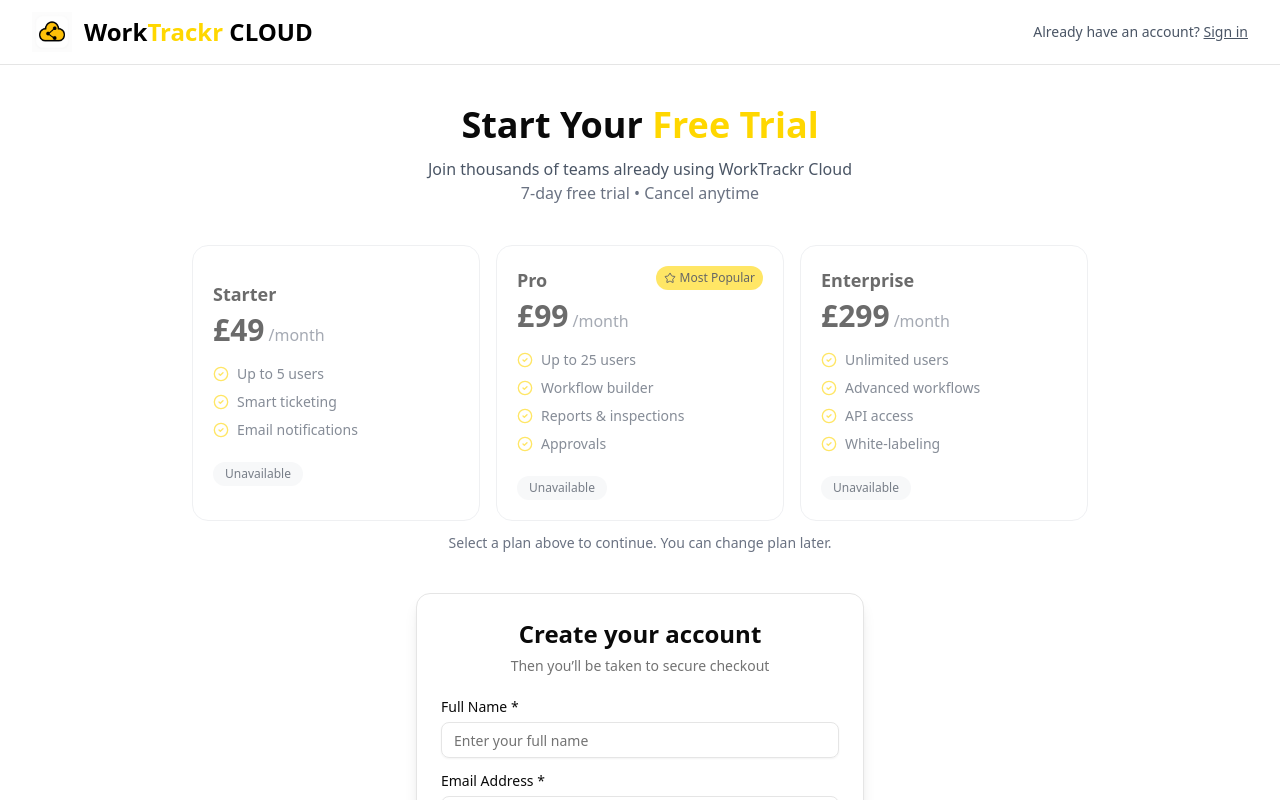
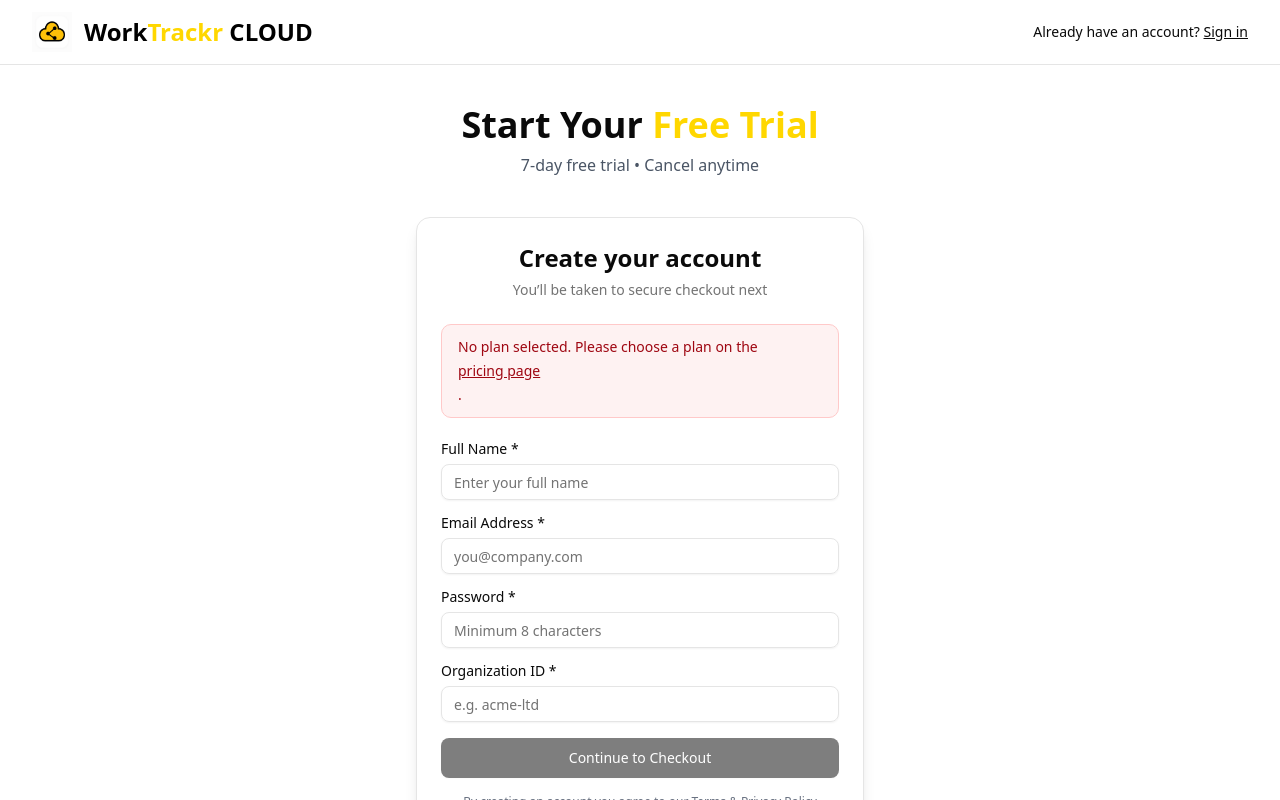
Before and after one commit to H6gvbhYujnhwP/worktrackr-app, a React (Vite) app in the folder web/client/: page /signup in a window 1280 px wide. Shown: the top 800 px of the page. Built offline with nearby package versions, Linux system fonts and the light colour scheme.

Commit message:
Update SignUp.jsx

```diff
--- a/web/client/src/SignUp.jsx
+++ b/web/client/src/SignUp.jsx
@@ -1,208 +1,106 @@
 // web/client/src/SignUp.jsx
 import React, { useEffect, useMemo, useState } from 'react'
-import { useNavigate, Link } from 'react-router-dom'
-import { Button } from '@app/components/ui/button.jsx'
-import { Card, CardContent, CardDescription, CardHeader, CardTitle } from '@app/components/ui/card.jsx'
-import { Input } from '@app/components/ui/input.jsx'
-import { Label } from '@app/components/ui/label.jsx'
-import { Alert, AlertDescription } from '@app/components/ui/alert.jsx'
-import { CheckCircle2, Loader2, Star } from 'lucide-react'
+import { useNavigate, useSearchParams } from 'react-router-dom'
+import { Button } from '@/components/ui/button.jsx'
+import { Card, CardContent, CardDescription, CardHeader, CardTitle } from '@/components/ui/card.jsx'
+import { Input } from '@/components/ui/input.jsx'
+import { Label } from '@/components/ui/label.jsx'
+import { Alert, AlertDescription } from '@/components/ui/alert.jsx'
+import { Loader2, CheckCircle, ArrowLeft, BadgeCheck } from 'lucide-react'
 import worktrackrLogo from './assets/worktrackr_icon_only.png'
 
-/** Resolve Stripe price IDs:
- *  - Prefer Vite env vars (VITE_PRICE_STARTER/PRO/ENTERPRISE)
- *  - Else use any price ids saved in localStorage (price_id_starter/pro/enterprise)
+/**
+ * Map your Stripe Price IDs to a friendly label shown on the form.
+ * Replace the placeholder values with your live price IDs (or keep as-is if you’re
+ * already writing them from Pricing.jsx via localStorage).
  */
-function resolvePriceIds() {
-  const ls = typeof window !== 'undefined' ? window.localStorage : null
-  const fromEnv = {
-    starter: import.meta.env.VITE_PRICE_STARTER || '',
-    pro: import.meta.env.VITE_PRICE_PRO || '',
-    enterprise: import.meta.env.VITE_PRICE_ENTERPRISE || '',
-  }
-  const fromLocal = {
-    starter: ls?.getItem('price_id_starter') || '',
-    pro: ls?.getItem('price_id_pro') || '',
-    enterprise: ls?.getItem('price_id_enterprise') || '',
-  }
-  return {
-    starter: fromEnv.starter || fromLocal.starter || '',
-    pro: fromEnv.pro || fromLocal.pro || '',
-    enterprise: fromEnv.enterprise || fromLocal.enterprise || '',
-  }
-}
-
-const plans = [
-  {
-    key: 'starter',
-    name: 'Starter',
-    priceLabel: '£49',
-    period: '/month',
-    badge: null,
-    features: [
-      'Up to 5 users',
-      'Smart ticketing',
-      'Email notifications',
-    ],
-  },
-  {
-    key: 'pro',
-    name: 'Pro',
-    priceLabel: '£99',
-    period: '/month',
-    badge: { text: 'Most Popular', icon: Star },
-    features: [
-      'Up to 25 users',
-      'Workflow builder',
-      'Reports & inspections',
-      'Approvals',
-    ],
-  },
-  {
-    key: 'enterprise',
-    name: 'Enterprise',
-    priceLabel: '£299',
-    period: '/month',
-    badge: null,
-    features: [
-      'Unlimited users',
-      'Advanced workflows',
-      'API access',
-      'White-labeling',
-    ],
-  },
-]
-
-function PlanCard({ plan, active, disabled, onSelect }) {
-  const BadgeIcon = plan.badge?.icon
-  return (
-    <button
-      type="button"
-      aria-pressed={active}
-      onClick={() => !disabled && onSelect(plan.key)}
-      className={[
-        'w-full text-left rounded-2xl border p-5 transition focus:outline-none',
-        disabled ? 'opacity-60 cursor-not-allowed' : 'hover:shadow-md',
-        active
-          ? 'border-black ring-2 ring-black/10 shadow-lg bg-white'
-          : 'border-gray-200 bg-white',
-      ].join(' ')}
-    >
-      <div className="flex items-start justify-between">
-        <div>
-          <div className="text-lg font-semibold">{plan.name}</div>
-          <div className="mt-1 flex items-baseline gap-1">
-            <div className="text-3xl font-bold">{plan.priceLabel}</div>
-            <div className="text-gray-500">{plan.period}</div>
-          </div>
-        </div>
-        {plan.badge && (
-          <span className="inline-flex items-center gap-1 rounded-full px-2 py-1 text-xs font-medium worktrackr-bg-yellow text-black">
-            {BadgeIcon ? <BadgeIcon className="w-3 h-3" /> : null}
-            {plan.badge.text}
-          </span>
-        )}
-      </div>
-
-      <ul className="mt-4 space-y-2">
-        {plan.features.map((f, i) => (
-          <li key={i} className="flex items-start gap-2 text-sm text-gray-700">
-            <CheckCircle2 className="w-4 h-4 worktrackr-yellow flex-shrink-0 mt-0.5" />
-            <span>{f}</span>
-          </li>
-        ))}
-      </ul>
-
-      <div className="mt-5">
-        <span
-          className={[
-            'inline-flex items-center rounded-full px-3 py-1 text-xs font-medium',
-            active ? 'bg-black text-white' : 'bg-gray-100 text-gray-800',
-          ].join(' ')}
-        >
-          {active ? 'Selected' : disabled ? 'Unavailable' : 'Select'}
-        </span>
-      </div>
-    </button>
-  )
+const PRICE_META = {
+  // Example:
+  // 'price_123STARTER': { name: 'Starter', amount: '£49', suffix: '/month' },
+  // 'price_123PRO':     { name: 'Pro',     amount: '£99', suffix: '/month' },
+  // 'price_123ENT':     { name: 'Enterprise', amount: '£299', suffix: '/month' },
 }
 
 export default function SignUp() {
   const nav = useNavigate()
-  const [form, setForm] = useState({ name: '', email: '', password: '', orgId: '' })
-  const [errors, setErrors] = useState({})
+  const [qs] = useSearchParams()
+
+  const [form, setForm] = useState({ full_name: '', email: '', password: '', org_slug: '' })
+  const [busy, setBusy] = useState(false)
+  const [fieldErrors, setFieldErrors] = useState({})
   const [generalError, setGeneralError] = useState(null)
-  const [busy, setBusy] = useState(false)
+  const [selectedPriceId, setSelectedPriceId] = useState('')
 
-  const priceIds = useMemo(resolvePriceIds, [])
-  const [selectedPlan, setSelectedPlan] = useState('') // 'starter' | 'pro' | 'enterprise' | ''
-  const selectedPriceId = selectedPlan ? priceIds[selectedPlan] : ''
+  // Resolve the selected plan (URL param takes precedence, otherwise localStorage)
+  useEffect(() => {
+    const urlPrice = qs.get('price')
+    const stored = localStorage.getItem('selectedPriceId') || ''
+    const chosen = urlPrice || stored || ''
+    setSelectedPriceId(chosen)
+  }, [qs])
 
-  // Load preselected plan from Pricing page (if any)
-  useEffect(() => {
-    const pre = localStorage.getItem('selectedPlan')
-    if (pre && ['starter', 'pro', 'enterprise'].includes(pre)) setSelectedPlan(pre)
-  }, [])
+  const selectedPlanMeta = useMemo(() => {
+    if (!selectedPriceId) return null
+    return PRICE_META[selectedPriceId] || { name: 'Selected plan', amount: '', suffix: '' }
+  }, [selectedPriceId])
 
-  function onChange(e) {
+  const onChange = (e) => {
     const { name, value } = e.target
-    setForm(prev => ({ ...prev, [name]: value }))
-    if (errors[name]) setErrors(prev => ({ ...prev, [name]: null }))
+    setForm((s) => ({ ...s, [name]: value }))
+    if (fieldErrors[name]) {
+      setFieldErrors((s) => ({ ...s, [name]: null }))
+    }
+    setGeneralError(null)
   }
 
-  function validate() {
-    const next = {}
-    if (!selectedPlan || !selectedPriceId) next.plan = 'Please choose a plan.'
-    if (!form.name.trim()) next.name = 'Name is required.'
-    if (!form.email.trim()) next.email = 'Email is required.'
-    else if (!/^[^\s@]+@[^\s@]+\.[^\s@]+$/.test(form.email)) next.email = 'Email is invalid.'
-    if (!form.password || form.password.length < 8) next.password = 'Password must be at least 8 characters.'
-    if (!form.orgId.trim()) next.orgId = 'Organization ID is required.'
-    return next
+  const validate = () => {
+    const errs = {}
+    if (!selectedPriceId) errs.price = 'Please choose a plan on the pricing page first.'
+    if (!form.full_name.trim()) errs.full_name = 'Full name is required.'
+    if (!form.email.trim()) errs.email = 'Email is required.'
+    else if (!/^[^\s@]+@[^\s@]+\.[^\s@]+$/.test(form.email)) errs.email = 'Enter a valid email.'
+    if (!form.password || form.password.length < 8) errs.password = 'Password must be at least 8 characters.'
+    if (!form.org_slug.trim()) errs.org_slug = 'Organization ID is required.'
+    return errs
   }
 
-  async function onSubmit(e) {
+  const submit = async (e) => {
     e.preventDefault()
     setGeneralError(null)
-    const v = validate()
-    if (Object.keys(v).length) {
-      setErrors(v)
+    setFieldErrors({})
+    const errs = validate()
+    if (Object.keys(errs).length) {
+      setFieldErrors(errs)
       return
     }
 
-    setBusy(true)
     try {
+      setBusy(true)
+      // keep what Pricing wrote so /welcome/flows can still read it if needed
+      localStorage.setItem('selectedPriceId', selectedPriceId)
+
       const resp = await fetch('/api/auth/signup/start', {
         method: 'POST',
         headers: { 'Content-Type': 'application/json' },
         credentials: 'include',
         body: JSON.stringify({
-          full_name: form.name.trim(),
+          full_name: form.full_name.trim(),
           email: form.email.trim().toLowerCase(),
           password: form.password,
-          org_slug: form.orgId.trim(),
+          org_slug: form.org_slug.trim(),
           price_id: selectedPriceId,
         }),
       })
+
       const data = await resp.json().catch(() => ({}))
       if (!resp.ok || !data?.url) {
-        if (data?.details && Array.isArray(data.details)) {
-          const backend = {}
-          data.details.forEach(d => {
-            if (d?.path?.[0]) backend[d.path[0]] = d.message
-          })
-          setErrors(backend)
-        } else if (data?.error) {
-          setGeneralError(data.error)
-        } else {
-          setGeneralError('Failed to start checkout')
-        }
+        // surface validation-style messages if present
+        if (data?.error) setGeneralError(data.error)
+        else setGeneralError('Failed to start checkout. Please try again.')
         return
       }
 
-      localStorage.setItem('selectedPlan', selectedPlan)
-      localStorage.setItem('orgId', form.orgId.trim())
-
+      // Off to Stripe 🎟️
       window.location.href = data.url
     } catch (err) {
       setGeneralError(err.message || 'Network error')
@@ -213,7 +111,7 @@ export default function SignUp() {
 
   return (
     <div className="min-h-screen bg-background">
-      {/* Top nav */}
+      {/* Top bar */}
       <nav className="border-b bg-white">
         <div className="max-w-7xl mx-auto px-4 sm:px-6 lg:px-8">
           <div className="flex justify-between items-center h-16">
@@ -223,87 +121,96 @@ export default function SignUp() {
                 Work<span className="trackr">Trackr</span> CLOUD
               </div>
             </div>
-            <div className="text-sm text-gray-600">
+
+            <div className="text-sm">
               Already have an account?{' '}
-              <Link to="/login" className="underline">Sign in</Link>
+              <button className="underline hover:opacity-80" onClick={() => nav('/login')}>
+                Sign in
+              </button>
             </div>
           </div>
         </div>
       </nav>
 
-      {/* Heading */}
-      <section className="py-10 text-center">
+      {/* Title */}
+      <section className="py-10 px-4 text-center">
         <h1 className="text-4xl font-bold">
           Start Your <span className="worktrackr-yellow">Free Trial</span>
         </h1>
-        <p className="mt-3 text-gray-600">
-          Join thousands of teams already using WorkTrackr Cloud
-        </p>
-        <p className="text-gray-500">7-day free trial • Cancel anytime</p>
+        <p className="text-gray-600 mt-2">7-day free trial • Cancel anytime</p>
       </section>
 
-      {/* Plan cards */}
-      <section className="px-4">
-        <div className="max-w-4xl mx-auto">
-          <div className="grid gap-4 md:grid-cols-3">
-            {plans.map(p => {
-              const disabled = !priceIds[p.key]
-              return (
-                <PlanCard
-                  key={p.key}
-                  plan={p}
-                  active={selectedPlan === p.key}
-                  disabled={disabled}
-                  onSelect={(k) => setSelectedPlan(k)}
-                />
-              )
-            })}
-          </div>
-          {(!selectedPlan || !selectedPriceId) && (
-            <p className="mt-3 text-center text-sm text-gray-500">
-              Select a plan above to continue. You can change plan later.
-            </p>
-          )}
-        </div>
-      </section>
-
-      {/* Sign up form */}
-      <section className="py-10 px-4">
+      <section className="px-4 pb-16">
         <div className="max-w-md mx-auto">
           <Card className="shadow-lg">
             <CardHeader className="text-center">
               <CardTitle className="text-2xl">Create your account</CardTitle>
-              <CardDescription>Then you’ll be taken to secure checkout</CardDescription>
+              <CardDescription>You’ll be taken to secure checkout next</CardDescription>
             </CardHeader>
             <CardContent>
-              {generalError && (
-                <Alert className="mb-4 border-red-200 bg-red-50">
+              {/* Plan status */}
+              {!selectedPriceId ? (
+                <Alert className="mb-6 border-red-200 bg-red-50">
                   <AlertDescription className="text-red-800">
-                    {generalError}
+                    No plan selected. Please choose a plan on the{' '}
+                    <button
+                      type="button"
+                      className="underline"
+                      onClick={() => nav('/pricing')}
+                    >
+                      pricing page
+                    </button>
+                    .
                   </AlertDescription>
                 </Alert>
+              ) : (
+                <div className="mb-6 flex items-center justify-between rounded-md border p-3">
+                  <div className="flex items-center gap-3">
+                    <BadgeCheck className="w-5 h-5 worktrackr-yellow" />
+                    <div>
+                      <div className="font-medium">
+                        {selectedPlanMeta?.name || 'Selected plan'}
+                      </div>
+                      {(selectedPlanMeta?.amount || selectedPlanMeta?.suffix) && (
+                        <div className="text-sm text-gray-600">
+                          {selectedPlanMeta?.amount}
+                          {selectedPlanMeta?.suffix ? (
+                            <span className="text-gray-500">{selectedPlanMeta.suffix}</span>
+                          ) : null}
+                        </div>
+                      )}
+                    </div>
+                  </div>
+                  <button
+                    type="button"
+                    className="text-sm underline"
+                    onClick={() => nav('/pricing')}
+                  >
+                    Change plan
+                  </button>
+                </div>
               )}
-              {errors.plan && (
-                <Alert className="mb-4 border-red-200 bg-red-50">
-                  <AlertDescription className="text-red-800">
-                    {errors.plan} (no price configured for the selected plan).
-                  </AlertDescription>
+
+              {generalError && (
+                <Alert className="mb-6 border-red-200 bg-red-50">
+                  <AlertDescription className="text-red-800">{generalError}</AlertDescription>
                 </Alert>
               )}
 
-              <form onSubmit={onSubmit} className="space-y-4">
+              <form onSubmit={submit} className="space-y-4">
                 <div className="space-y-2">
-                  <Label htmlFor="name">Full Name *</Label>
+                  <Label htmlFor="full_name">Full Name *</Label>
                   <Input
-                    id="name"
-                    name="name"
-                    value={form.name}
+                    id="full_name"
+                    name="full_name"
+                    value={form.full_name}
                     onChange={onChange}
                     placeholder="Enter your full name"
-                    className={errors.name ? 'border-red-500' : ''}
-                    required
+                    className={fieldErrors.full_name ? 'border-red-500' : ''}
                   />
-                  {errors.name && <p className="text-sm text-red-600">{errors.name}</p>}
+                  {fieldErrors.full_name && (
+                    <p className="text-sm text-red-600">{fieldErrors.full_name}</p>
+                  )}
                 </div>
 
                 <div className="space-y-2">
@@ -314,11 +221,12 @@ export default function SignUp() {
                     type="email"
                     value={form.email}
                     onChange={onChange}
-                    placeholder="Enter your email address"
-                    className={errors.email ? 'border-red-500' : ''}
-                    required
+                    placeholder="you@company.com"
+                    className={fieldErrors.email ? 'border-red-500' : ''}
                   />
-                  {errors.email && <p className="text-sm text-red-600">{errors.email}</p>}
+                  {fieldErrors.email && (
+                    <p className="text-sm text-red-600">{fieldErrors.email}</p>
+                  )}
                 </div>
 
                 <div className="space-y-2">
@@ -329,32 +237,33 @@ export default function SignUp() {
                     type="password"
                     value={form.password}
                     onChange={onChange}
-                    placeholder="Create a secure password (min. 8 characters)"
-                    className={errors.password ? 'border-red-500' : ''}
-                    minLength={8}
-                    required
+                    placeholder="Minimum 8 characters"
+                    className={fieldErrors.password ? 'border-red-500' : ''}
                   />
-                  {errors.password && <p className="text-sm text-red-600">{errors.password}</p>}
+                  {fieldErrors.password && (
+                    <p className="text-sm text-red-600">{fieldErrors.password}</p>
+                  )}
                 </div>
 
                 <div className="space-y-2">
-                  <Label htmlFor="orgId">Organization ID *</Label>
+                  <Label htmlFor="org_slug">Organization ID *</Label>
                   <Input
-                    id="orgId"
-                    name="orgId"
-                    value={form.orgId}
+                    id="org_slug"
+                    name="org_slug"
+                    value={form.org_slug}
                     onChange={onChange}
-                    placeholder="Enter your organization identifier"
-                    className={errors.orgId ? 'border-red-500' : ''}
-                    required
+                    placeholder="e.g. acme-ltd"
+                    className={fieldErrors.org_slug ? 'border-red-500' : ''}
                   />
-                  {errors.orgId && <p className="text-sm text-red-600">{errors.orgId}</p>}
+                  {fieldErrors.org_slug && (
+                    <p className="text-sm text-red-600">{fieldErrors.org_slug}</p>
+                  )}
                 </div>
 
                 <Button
                   type="submit"
                   className="w-full worktrackr-bg-black hover:bg-gray-800 text-white"
-                  disabled={busy || !selectedPlan || !selectedPriceId}
+                  disabled={busy || !selectedPriceId}
                   size="lg"
                 >
                   {busy ? (
@@ -367,12 +276,35 @@ export default function SignUp() {
                   )}
                 </Button>
 
-                <p className="text-center text-xs text-gray-500">
-                  By creating an account, you agree to our Terms of Service and Privacy Policy.
-                </p>
+                <div className="text-center text-xs text-gray-500">
+                  By creating an account you agree to our Terms & Privacy Policy
+                </div>
               </form>
             </CardContent>
           </Card>
+
+          <div className="mt-8 flex justify-center">
+            <Button variant="ghost" onClick={() => nav('/')} className="flex items-center">
+              <ArrowLeft className="w-4 h-4 mr-2" />
+              Back to Home
+            </Button>
+          </div>
+
+          {/* trust bullets */}
+          <div className="mt-8 grid grid-cols-3 gap-4 text-center">
+            <div className="flex flex-col items-center">
+              <CheckCircle className="w-8 h-8 worktrackr-yellow mb-2" />
+              <p className="text-sm text-gray-600">Secure & Private</p>
+            </div>
+            <div className="flex flex-col items-center">
+              <CheckCircle className="w-8 h-8 worktrackr-yellow mb-2" />
+              <p className="text-sm text-gray-600">Trusted by Teams</p>
+            </div>
+            <div className="flex flex-col items-center">
+              <CheckCircle className="w-8 h-8 worktrackr-yellow mb-2" />
+              <p className="text-sm text-gray-600">Quick Setup</p>
+            </div>
+          </div>
         </div>
       </section>
     </div>
```
